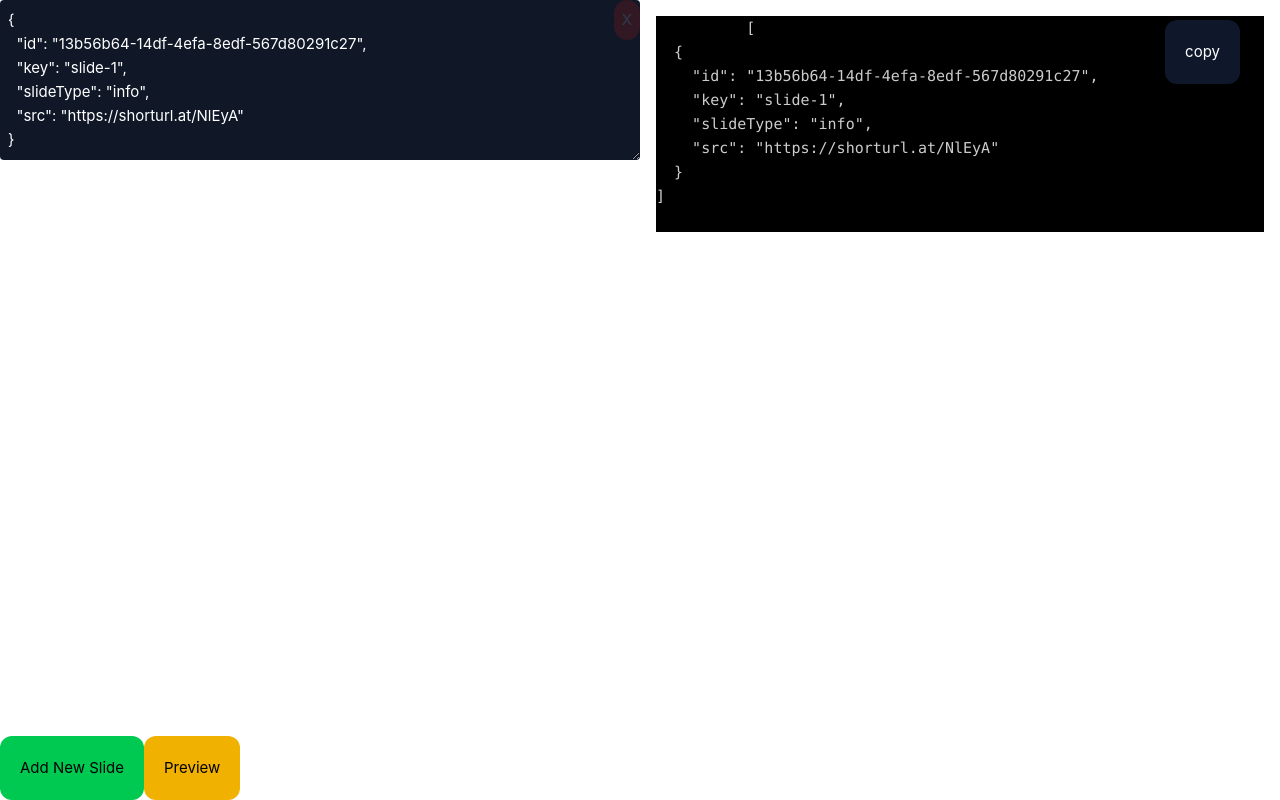
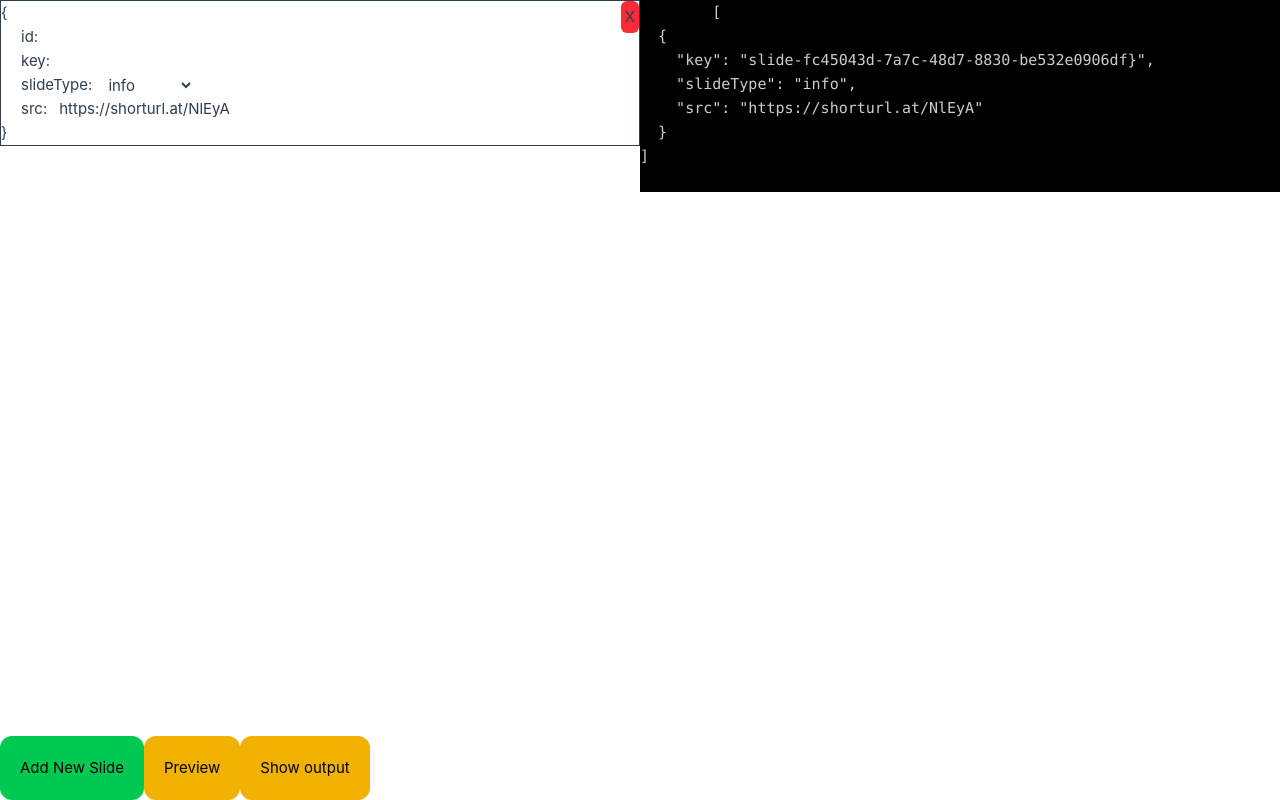
Before and after one commit to Nikita0x/json_slide_builder, a Vue app: page / in a window 1280 px wide. Both pictures are taken after a click on the button "Add New Slide". Built offline with nearby package versions, Linux system fonts and the light colour scheme.

Commit message:
updated a bit

```diff
--- a/src/App.vue
+++ b/src/App.vue
@@ -1,9 +1,3 @@
 <template>
   <RouterView />
-  <!-- <BaseButton class="bg-yellow-500" title="Preview" @click="router.push('/preview')" /> -->
 </template>
-
-<script setup lang="ts">
-import BaseButton from '@/components/BaseButton.vue'
-import router from '@/router'
-</script>
--- a/src/components/EditorComponent.vue
+++ b/src/components/EditorComponent.vue
@@ -1,10 +1,14 @@
 <template>
   <div class="relative">
-    <textarea
-      v-model="jsonString"
-      class="w-full p-2 bg-gray-900 text-white rounded"
-      rows="6"
-    ></textarea>
+    <div>
+      <select v-model="slides[0].slideType">
+        <option>A</option>
+        <option>B</option>
+        <option>C</option>
+      </select>
+    </div>
+
+    <textarea v-model="jsonString" class="w-full p-2 bg-gray-900 text-white rounded" rows="6"></textarea>
     <button
       @click="deleteSlide(model)"
       class="absolute top-0 right-0 cursor-pointer bg-red-900/30 p-2 rounded-full hover:bg-red-900 transition-all"
@@ -23,7 +27,7 @@ import { storeToRefs } from 'pinia'
 const model = defineModel<Slide>({ required: true })
 
 const slidesStore = useSlidesStore()
-const { deleteSlide } = slidesStore
+const { deleteSlide, slides } = slidesStore
 
 const jsonString = computed({
   get: () => JSON.stringify(model.value, null, 2),
--- a/src/components/InfoSlide.vue
+++ b/src/components/InfoSlide.vue
@@ -1,6 +1,5 @@
 <template>
   <!-- <OnboardingDefaultLayout :slide="slide"> -->
-  <p>swipe me</p>
   <div class="bg-emerald-900 cursor-pointer h-96">
     <pre>{{ slide }}</pre>
     <img :src="slide.src" alt="cat" class="h-40" />
--- a/src/components/OutputComponent.vue
+++ b/src/components/OutputComponent.vue
@@ -8,7 +8,12 @@
       {{ buttonTitle }}
     </button>
     <pre class="bg-black text-white/80">
-          {{ slides }}
+        {{
+        Object.values(slides).map((item) => {
+          const { id, ...slideWithoutId } = item
+          return slideWithoutId
+        })
+      }}
     </pre>
   </div>
 </template>
--- /dev/null
+++ b/src/components/SlideEditor.vue
@@ -0,0 +1,49 @@
+<template>
+  <div @click="console.log(slidesArray)" class="border relative">
+    <p>{</p>
+    <div v-for="item in slidesArray">
+      <div class="pl-5 flex gap-3">
+        <p>{{ item[0] }}:</p>
+
+        <template v-if="item[0] === 'src'">
+          <input v-model="slides[slide.id].src" />
+        </template>
+
+        <template v-if="item[0] === 'slideType'">
+          <select v-model="slides[slide.id].slideType">
+            <option>info</option>
+            <option>input</option>
+            <option>radio</option>
+            <option>checkbox</option>
+          </select>
+        </template>
+      </div>
+    </div>
+
+    <p>}</p>
+    <button
+      class="bg-red-500 cursor-pointer p-1 rounded-md absolute top-0 right-0"
+      @click="deleteSlide(slide)"
+    >
+      X
+    </button>
+  </div>
+</template>
+
+<script setup lang="ts">
+import { defineModel, computed } from 'vue'
+import type { Slide } from '@/interfaces/slides'
+import { useSlidesStore } from '@/stores/slides.store'
+import { storeToRefs } from 'pinia'
+
+interface Props {
+  slide: Slide
+}
+
+const props = defineProps<Props>()
+
+const slidesArray = Object.entries(props.slide)
+
+const slidesStore = useSlidesStore()
+const { deleteSlide, slides } = slidesStore
+</script>
--- a/src/interfaces/slides.d.ts
+++ b/src/interfaces/slides.d.ts
@@ -1,4 +1,4 @@
-export type Slides = Slide[]
+export type Slides = Record<string, Slide>
 
 export type SlideTypes = 'info' | 'radio' | 'input' | 'checkbox'
 
--- a/src/stores/slides.store.ts
+++ b/src/stores/slides.store.ts
@@ -3,26 +3,27 @@ import { defineStore } from 'pinia'
 import type { Slides, Slide } from '@/interfaces/slides'
 
 export const useSlidesStore = defineStore('slides', () => {
-  const slides = ref<Slides>([])
+  const slides = ref<Slides>({})
 
   function addSlide() {
     const newSlide: Slide = {
       id: crypto.randomUUID(),
-      key: `slide-${slides.value.length + 1}`,
+      key: `slide-${crypto.randomUUID()}}`,
       slideType: 'info',
       src: 'https://shorturl.at/NlEyA',
     }
 
-    slides.value.push(newSlide)
+    slides.value[newSlide.id] = newSlide
     console.log('new slide created: ', newSlide)
   }
 
   function deleteSlide(s: Slide) {
-    slides.value = slides.value.filter((slide) => slide.id !== s.id)
+    // slides.value = slides.value.filter((slide) => slide.id !== s.id)
+    delete slides.value[s.id]
   }
 
   function $reset() {
-    slides.value = []
+    slides.value = {}
   }
 
   return { slides, addSlide, deleteSlide, $reset }
--- a/src/views/HomeView.vue
+++ b/src/views/HomeView.vue
@@ -1,14 +1,28 @@
 <template>
-  <div class="grid grid-cols-2 w-full h-full pb-20">
-    <div class="col-span-1 space-y-4">
-      <EditorComponent v-for="(slide, index) in slides" :key="slide.id" v-model="slides[index]" />
+  <div>
+    <div class="grid grid-cols-2 w-full h-full pb-20">
+      <div v-if="!isShowOutput" class="col-span-1 space-y-4">
+        <!-- <EditorComponent v-for="(slide, index) in slides" :key="slide.id" v-model="slides[index]" /> -->
+        <div class="flex flex-col gap-5">
+          <SlideEditor v-for="(slide, index) in slides" :key="slide.id" :slide />
+        </div>
+      </div>
+      <div v-if="!isShowOutput">
+        <OutputComponent />
+      </div>
     </div>
-    <div class="col-span-1 p-4">
+
+    <div v-if="isShowOutput" class="col-span-1 p-4">
       <OutputComponent />
     </div>
     <div class="fixed bottom-0">
       <BaseButton class="bg-green-500" title="Add New Slide" @click="addSlide" />
       <BaseButton class="bg-yellow-500" title="Preview" @click="router.push('preview')" />
+      <BaseButton
+        class="bg-yellow-500"
+        :title="isShowOutput ? 'Show editor' : 'Show output'"
+        @click="isShowOutput = !isShowOutput"
+      />
     </div>
   </div>
 </template>
@@ -19,9 +33,13 @@ import BaseButton from '@/components/BaseButton.vue'
 import { storeToRefs } from 'pinia'
 import { useSlidesStore } from '@/stores/slides.store'
 import OutputComponent from '@/components/OutputComponent.vue'
+import SlideEditor from '@/components/SlideEditor.vue'
 import router from '@/router'
+import { ref } from 'vue'
 
 const slidesStore = useSlidesStore()
 const { addSlide } = slidesStore
 const { slides } = storeToRefs(slidesStore)
+
+const isShowOutput = ref(false)
 </script>
--- a/src/views/PreviewView.vue
+++ b/src/views/PreviewView.vue
@@ -12,7 +12,7 @@
         disableOnInteraction: false, // Keep autoplay after user interaction
       }"
     >
-      <swiper-slide v-for="slide in slides" :key="slide.id">
+      <swiper-slide v-for="slide in slidesArray" :key="slide.id">
         <component :is="slideByType[slide.slideType as keyof typeof slideByType]" :slide="slide" />
       </swiper-slide>
     </swiper>
@@ -39,6 +39,8 @@ import 'swiper/css'
 const slidesStore = useSlidesStore()
 const { slides } = storeToRefs(slidesStore)
 
+const slidesArray = Object.values(slides.value)
+
 // interface Props {
 //   slides: any
 // }
```
